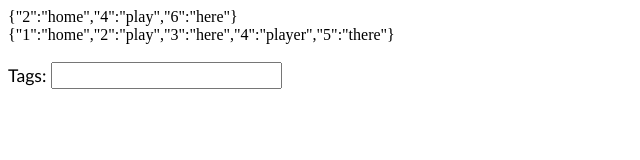
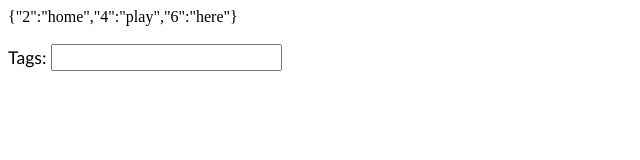
Before and after one commit to codenamebk201/inputdropdown, a plain HTML site: page index.html in a window 1280 px wide. Shown: the whole page, without its empty margins (0-640 px from the left). Drawn offline with nearby package versions, Linux system fonts and the light colour scheme; files whose address does not match are found by name.

Commit message:
removed unwnated elements

```diff
--- a/index.html
+++ b/index.html
@@ -21,7 +21,6 @@
 
     </script>
     <div id="val">{"2":"home","4":"play","6":"here"}</div>
-    <div id="val1">{"1":"home","2":"play","3":"here","4":"player","5":"there"}</div>
     <br />
     <div class="ui-widget">
         <label for="tags">Tags: </label>
```
